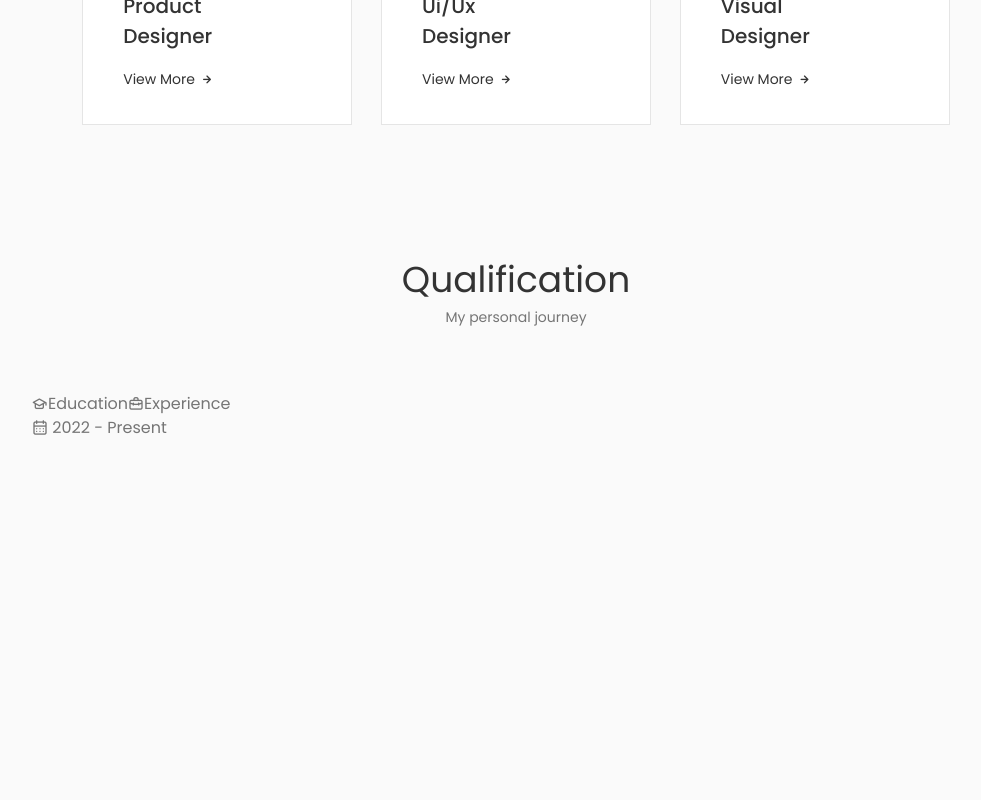
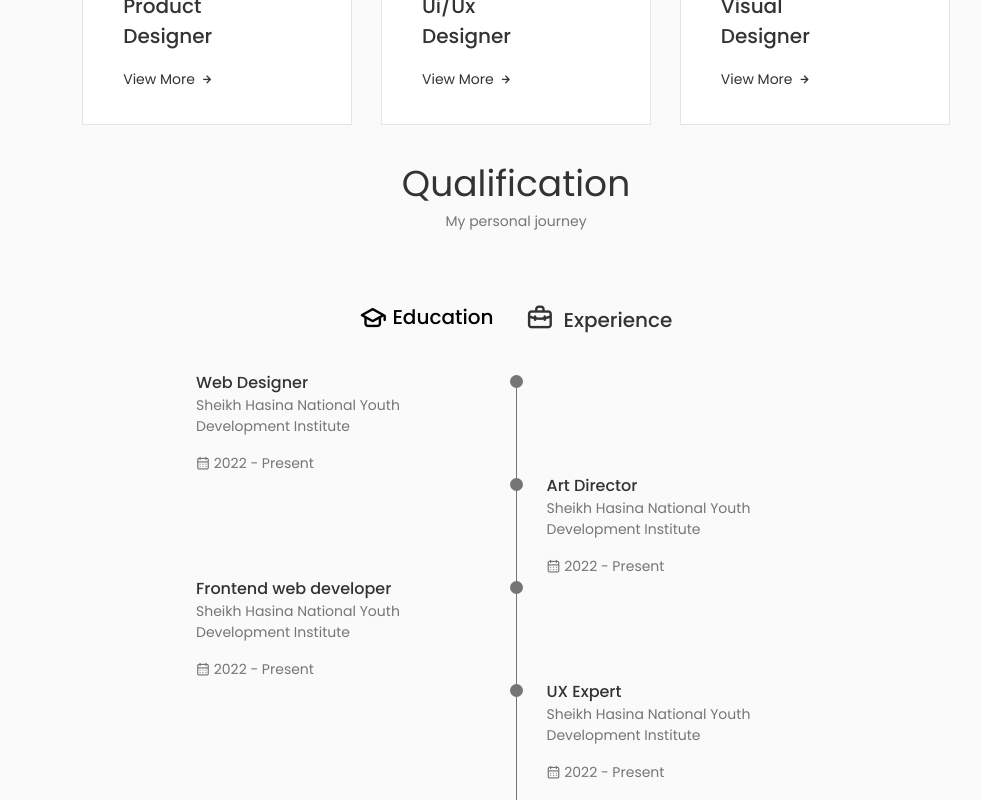
Before and after one commit to Naziur-Rahman/naziur__portfoilo, a React (Vite) app: page / in a window 1280 px wide. Shown: the part 2409-3209 px from the top of the page, without its empty margins (124-1105 px from the left). Before the commit the page ends 2881 px from the top, so only its background shows below. Built offline with nearby package versions, Linux system fonts and the light colour scheme.

Commit message:
Qualification section education & exp part loading

```diff
--- a/src/components/qualification/Qualification.jsx
+++ b/src/components/qualification/Qualification.jsx
@@ -1,29 +1,137 @@
-import React from 'react';
+import React, { useState } from 'react';
 import "./qualification.css";
 function Qualification() {
+    const [toggleState, setToggleState] = useState(1);
+    const toggleTab = (index) =>{
+        setToggleState(index);
+    }
   return (
-    <section className="qualification section">
+    <section className="qualification__section">
         <h2 className="section__title">Qualification</h2>
         <span className="section__subtitle">My personal journey</span>
 
         <div className="qualification__container container">
             <div className="qualification__tabs">
-                <div className="qualification__button qualification__active button__flex">
+                <div className= {toggleState === 1 ? "qualification__button qualification__active button__flex" : "qualification__button"}>
                     <i className="uil uil-graduation-cap qualification__icon"></i> Education
                 </div>
-                <div className="qualification__button button__flex">
+                <div className={toggleState === 2 ? "qualification__button qualification__active button__flex" : "qualification__button"}>
                     <i className="uil uil-briefcase-alt qualification__icon"></i> Experience
                 </div>
             </div>
             <div className="qualification__sections">
+                <div className= {toggleState === 1 ? "qualification__content qualification__content__active" : "qualification__content"}>
+                    <div className="qualification__data">
+                        <div>
+                            <h3 className="qualification__title">Web Designer </h3>
+                            <span className="qualification__subtitle">
+                                Sheikh Hasina National Youth Development Institute</span>
+                            <div className="qualification__calender">
+                                <i className="uil uil-calendar-alt"></i> 2022 - Present
+                            </div>
+                        </div>
+                        <div>
+                            <span className="qualification__rounder">
+                            </span>
+                            <span className="qualification__line"></span>
+                        </div>
+                    </div>
+                    <div className="qualification__data">
+                        <div></div>
+                        <div>
+                            <span className="qualification__rounder">
+                            </span>
+                            <div className="qualification__line"></div>
+                        </div>
+                        <div>
+                            <h3 className="qualification__title">Art Director</h3>
+                            <span className="qualification__subtitle">
+                            Sheikh Hasina National Youth Development Institute</span>
+                            <div className="qualification__calender">
+                                <i className="uil uil-calendar-alt"></i> 2022 - Present
+                            </div>
+                        </div>
+                    </div>
+
+                    <div className="qualification__data">
+                        <div>
+                            <h3 className="qualification__title">Frontend web developer </h3>
+                            <span className="qualification__subtitle">
+                                Sheikh Hasina National Youth Development Institute</span>
+                            <div className="qualification__calender">
+                                <i className="uil uil-calendar-alt"></i> 2022 - Present
+                            </div>
+                        </div>
+                        <div>
+                            <span className="qualification__rounder">
+                            </span>
+                            <span className="qualification__line"></span>
+                        </div>
+                    </div>
+                    <div className="qualification__data">
+                        <div></div>
+                        <div>
+                            <span className="qualification__rounder">
+                            </span>
+                            <div className="qualification__line"></div>
+                        </div>
+                        <div>
+                            <h3 className="qualification__title">UX Expert</h3>
+                            <span className="qualification__subtitle">
+                                Sheikh Hasina National Youth Development Institute</span>
+                            <div className="qualification__calender">
+                                <i className="uil uil-calendar-alt"></i> 2022 - Present
+                            </div>
+                        </div>
+                    </div>
+                </div>
+
                 <div className="qualification__content">
                     <div className="qualification__data">
                         <div>
-                            <h3 className="qualification__title"></h3>
-                            <span className="qualification__subtitle"></span>
+                            <h3 className="qualification__title">Product Designer </h3>
+                            <span className="qualification__subtitle">
+                            Free code camp</span>
                             <div className="qualification__calender">
                                 <i className="uil uil-calendar-alt"></i> 2022 - Present
                             </div>
+                        </div>
+                        <div>
+                            <span className="qualification__rounder">
+                            </span>
+                            <span className="qualification__line"></span>
+                        </div>
+                    </div>
+                    <div className="qualification__data">
+                        <div></div>
+                        <div>
+                            <span className="qualification__rounder">
+                            </span>
+                            <div className="qualification__line"></div>
+                        </div>
+                        <div>
+                            <h3 className="qualification__title">UX Designer</h3>
+                            <span className="qualification__subtitle">
+                            Free code camp</span>
+                            <div className="qualification__calender">
+                                <i className="uil uil-calendar-alt"></i> 2022 - Present
+                            </div>
+                        </div>
+                    </div>
+
+                    <div className="qualification__data">
+                        <div>
+                            <h3 className="qualification__title">Web Designer </h3>
+                            <span className="qualification__subtitle">
+                                Figma</span>
+                            <div className="qualification__calender">
+                                <i className="uil uil-calendar-alt"></i> 2022 - Present
+                            </div>
+                        </div>
+                        <div>
+                            <span className="qualification__rounder">
+                            </span>
+                            <span className="qualification__line"></span>
                         </div>
                     </div>
                 </div>
--- a/src/components/qualification/qualification.css
+++ b/src/components/qualification/qualification.css
@@ -0,0 +1,71 @@
+
+.qualification__container{
+    max-width: 768px;
+}
+.qualification__tabs{
+    display: flex;
+    justify-content: center;
+    margin-bottom: var(--mb-2);
+
+}
+.qualification__button{
+    font-size: var(--h3-font-size);
+    font-weight: var(--font-medium);
+    color: var(--title-color);
+    margin: 0 var(--mb-1);
+    cursor: pointer;
+}
+.qualification__button:hover{
+    color: var(--title-color-dark);
+}
+.qualification__icon{
+    font-size: 1.8rem;
+    margin-right: var(--mb-0-25);
+
+}
+.qualification__active{
+    color: var(--title-color-dark);
+
+}
+.qualification__section{
+    display: grid;
+    grid-template-columns: 0.5fr;
+    justify-content: center;
+}
+.qualification__content{
+    display: none;
+}
+.qualification__content__active{
+    display: block;
+}
+.qualification__data{
+    display: grid;
+    grid-template-columns: 1fr max-content 1fr;
+    column-gap: 1.5rem;
+}
+.qualification__title{
+    font-size: var(--normal-font-size);
+    font-weight: var(--font-medium);
+}
+.qualification__subtitle{
+    display: inline-block;
+    font-size: var(--small-font-size);
+    margin-bottom: var(--mb-1);
+}
+.qualification__calender{
+    font-size: var(--small-font-size);
+}
+.qualification__rounder{
+    display: inline-block;
+    width: 13px;
+    height: 13px;
+    background-color: var(--text-color) ;
+    border-radius: 50%;
+}
+.qualification__line{
+    display: block;
+    width: 1px;
+    height: 100%;
+    background-color: var(--text-color);
+    transform: translate(6px, -7px);
+}
```
